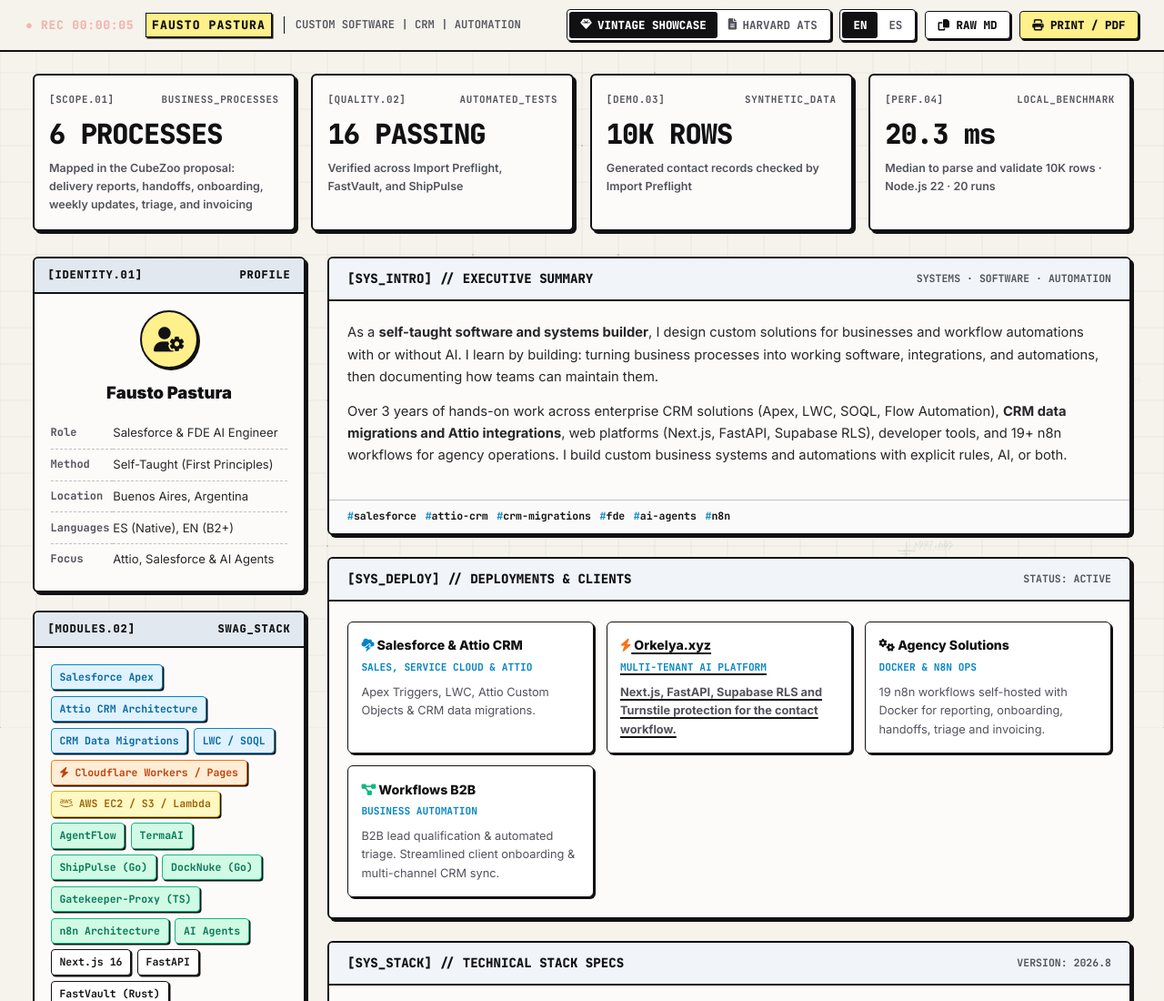
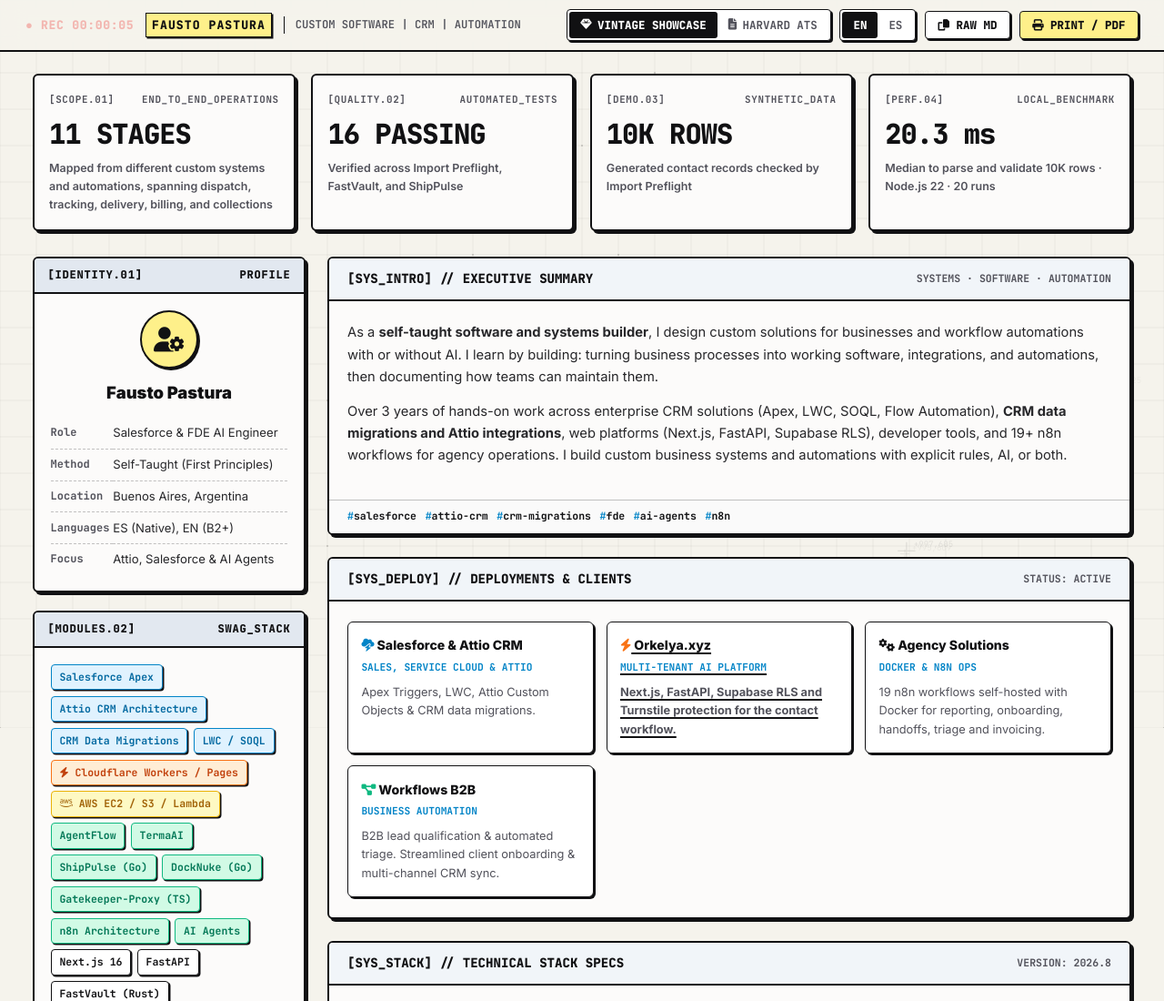
Before and after one commit to tatitoxt/Personal-Page, a plain HTML site: page resume-app/index.html in a window 1280 px wide. Shown: the top 1100 px of the page at 91% size. Drawn offline with Linux system fonts and the light colour scheme; a script that the page names is missing.

Commit message:
Update business process scope metric

```diff
--- a/resume-app/index.html
+++ b/resume-app/index.html
@@ -65,9 +65,9 @@
     <!-- EXPERIENCE AND WORK SCOPE -->
     <div class="metrics-strip portfolio-only no-print">
       <div class="vintage-card">
-        <div class="vintage-card-label"><span>[SCOPE.01]</span><span>BUSINESS_PROCESSES</span></div>
-        <div class="metric-num">6 PROCESSES</div>
-        <div class="metric-desc" data-en="Mapped in the CubeZoo proposal: delivery reports, handoffs, onboarding, weekly updates, triage, and invoicing" data-es="Mapeados en la propuesta de CubeZoo: reportes de entrega, traspasos, onboarding, reportes semanales, triaje y facturación">Mapped in the CubeZoo proposal: delivery reports, handoffs, onboarding, weekly updates, triage, and invoicing</div>
+        <div class="vintage-card-label"><span>[SCOPE.01]</span><span>END_TO_END_OPERATIONS</span></div>
+        <div class="metric-num">11 STAGES</div>
+        <div class="metric-desc" data-en="Mapped from different custom systems and automations, spanning dispatch, tracking, delivery, billing, and collections" data-es="Mapeadas a partir de distintos sistemas a medida y automatizaciones: despacho, seguimiento, entrega, facturación y cobranzas">Mapped from different custom systems and automations, spanning dispatch, tracking, delivery, billing, and collections</div>
       </div>
 
       <div class="vintage-card">
```
